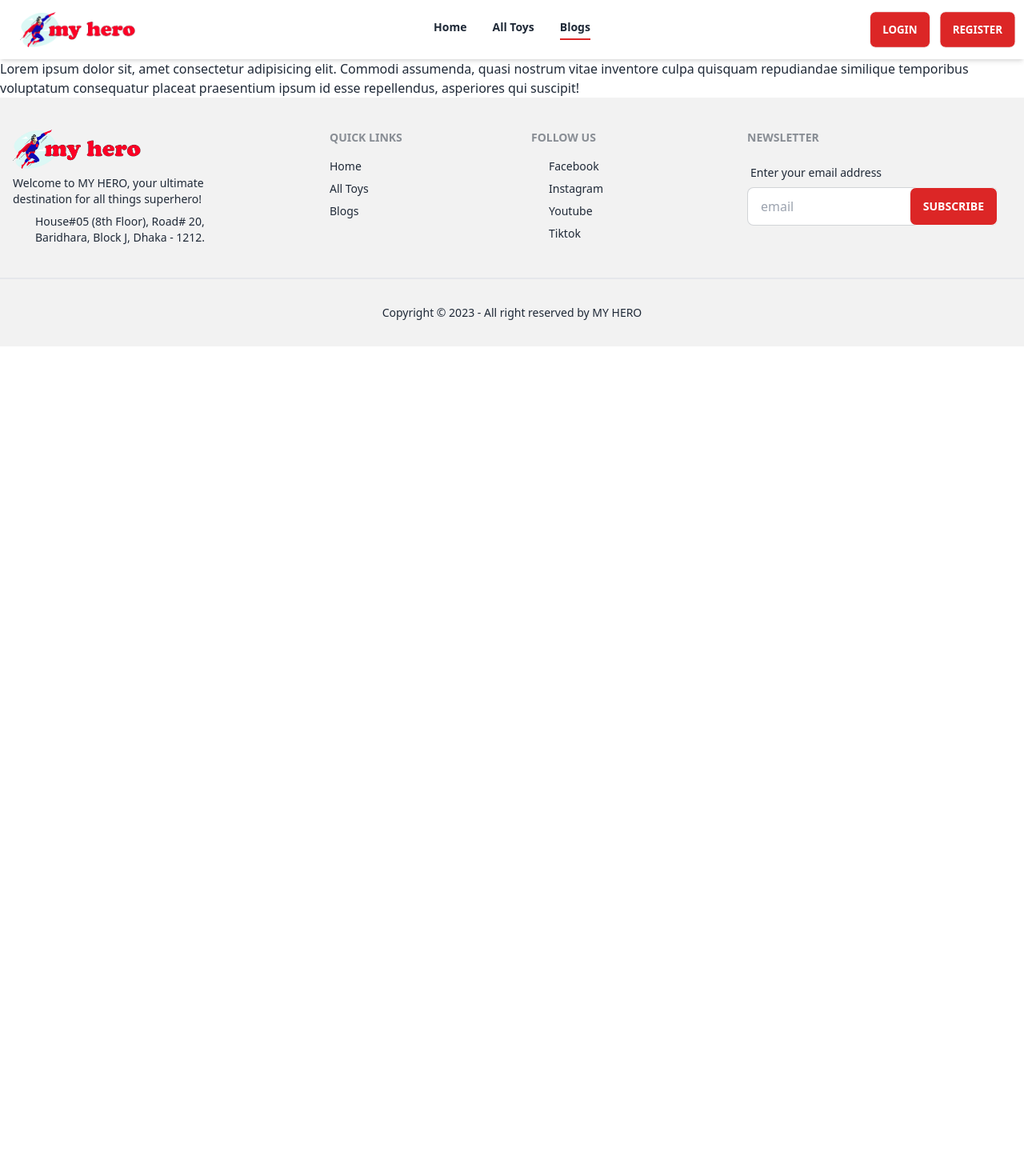
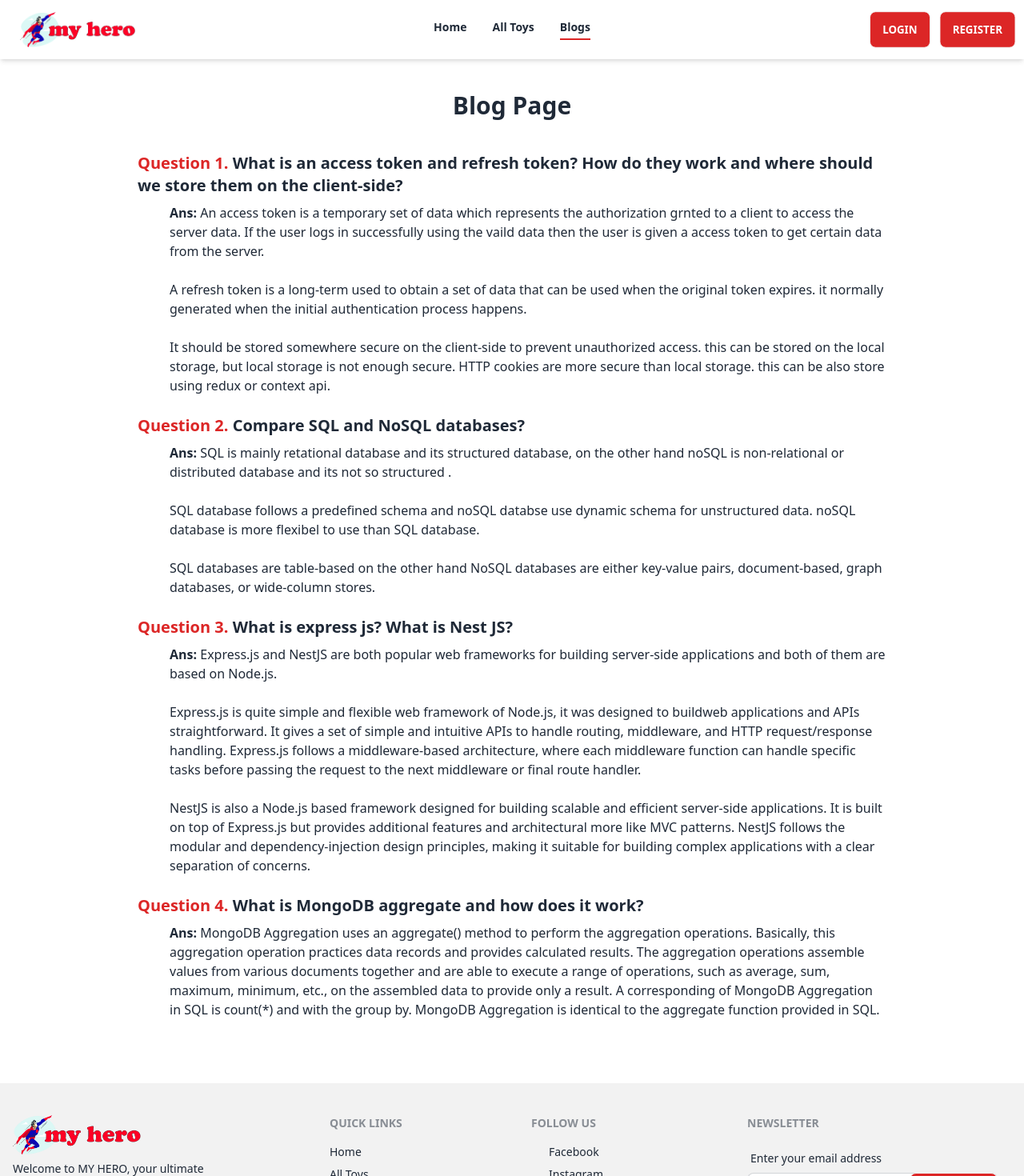
Before and after one commit to MDMahidul/my-hero-toy-store-client, a React (Vite) app: page /blogs in a window 1280 px wide. Shown: the top 1470 px of the page at 80% size. Before the commit the page ends 800 px from the top, so only its background shows below. Built offline with nearby package versions, Linux system fonts and the light colour scheme; no server answers; some icons are missing.

Commit message:
added aos animation to multiple section

```diff
--- a/index.html
+++ b/index.html
@@ -5,6 +5,11 @@
     <link rel="icon" type="image/svg+xml" href="favico.ico" />
     <meta name="viewport" content="width=device-width, initial-scale=1.0" />
     <title>MY HERO</title>
+    <style>
+      #root{
+        overflow-x: hidden !important;
+      }
+    </style>
   </head>
   <body>
     <div id="root"></div>
--- a/package.json
+++ b/package.json
@@ -10,6 +10,7 @@
     "preview": "vite preview"
   },
   "dependencies": {
+    "aos": "^2.3.4",
     "daisyui": "^3.5.0",
     "firebase": "^10.1.0",
     "localforage": "^1.10.0",
--- a/src/main.jsx
+++ b/src/main.jsx
@@ -4,6 +4,7 @@ import './index.css'
 import { RouterProvider } from 'react-router-dom'
 import router from './routes/Routes.jsx'
 import AuthProvider from './Provider/AuthProvider'
+import "aos/dist/aos.css";
 
 ReactDOM.createRoot(document.getElementById("root")).render(
   <React.StrictMode>
--- a/src/pages/Blogs/Blogs.jsx
+++ b/src/pages/Blogs/Blogs.jsx
@@ -2,9 +2,103 @@ import React from 'react';
 
 const Blogs = () => {
     return (
-        <div className='container mx-auto '>
-            Lorem ipsum dolor sit, amet consectetur adipisicing elit. Commodi assumenda, quasi nostrum vitae inventore culpa quisquam repudiandae similique temporibus voluptatum consequatur placeat praesentium ipsum id esse repellendus, asperiores qui suscipit!
+      <div className="container mx-auto px-4 mb-20">
+        <h1 className="text-3xl font-bold text-center my-10">Blog Page</h1>
+        <div className="lg:w-3/4 mx-auto">
+          <div className="mb-6">
+            <p className="text-xl font-semibold mb-2">
+              <span className="text-red-600"> Question 1.</span> What is an
+              access token and refresh token? How do they work and where should
+              we store them on the client-side?
+            </p>
+            <p className="ml-10">
+              <span className="font-semibold">Ans:</span> An access token is a
+              temporary set of data which represents the authorization grnted to
+              a client to access the server data. If the user logs in
+              successfully using the vaild data then the user is given a access
+              token to get certain data from the server.
+              <br />
+              <br /> A refresh token is a long-term used to obtain a set of data
+              that can be used when the original token expires. it normally
+              generated when the initial authentication process happens.
+              <br />
+              <br />
+              It should be stored somewhere secure on the client-side to prevent
+              unauthorized access. this can be stored on the local storage, but
+              local storage is not enough secure. HTTP cookies are more secure
+              than local storage. this can be also store using redux or context
+              api.
+            </p>
+          </div>
+          <div className="mb-6">
+            <p className="text-xl font-semibold mb-2">
+              <span className="text-red-600"> Question 2.</span> Compare SQL and
+              NoSQL databases?
+            </p>
+            <p className="ml-10">
+              <span className="font-semibold">Ans: </span>SQL is mainly
+              retational database and its structured database, on the other hand
+              noSQL is non-relational or distributed database and its not so
+              structured .<br />
+              <br />
+              SQL database follows a predefined schema and noSQL databse use
+              dynamic schema for unstructured data. noSQL database is more
+              flexibel to use than SQL database.
+              <br />
+              <br />
+              SQL databases are table-based on the other hand NoSQL databases
+              are either key-value pairs, document-based, graph databases, or
+              wide-column stores.<br></br>
+            </p>
+          </div>
+          <div className="mb-6">
+            <p className="text-xl font-semibold mb-2">
+              <span className="text-red-600"> Question 3.</span> What is express
+              js? What is Nest JS?
+            </p>
+            <p className="ml-10">
+              <span className="font-semibold">Ans: </span>Express.js and NestJS
+              are both popular web frameworks for building server-side
+              applications and both of them are based on Node.js.
+              <br />
+              <br />
+              Express.js is quite simple and flexible web framework of Node.js,
+              it was designed to buildweb applications and APIs straightforward.
+              It gives a set of simple and intuitive APIs to handle routing,
+              middleware, and HTTP request/response handling. Express.js follows
+              a middleware-based architecture, where each middleware function
+              can handle specific tasks before passing the request to the next
+              middleware or final route handler.
+              <br />
+              <br />
+              NestJS is also a Node.js based framework designed for building
+              scalable and efficient server-side applications. It is built on
+              top of Express.js but provides additional features and
+              architectural more like MVC patterns. NestJS follows the modular
+              and dependency-injection design principles, making it suitable for
+              building complex applications with a clear separation of concerns.
+            </p>
+          </div>
+          <div className="mb-6">
+            <p className="text-xl font-semibold mb-2">
+              <span className="text-red-600"> Question 4.</span> What is MongoDB
+              aggregate and how does it work?
+            </p>
+            <p className="ml-10">
+              <span className="font-semibold">Ans: </span>MongoDB Aggregation
+              uses an aggregate() method to perform the aggregation operations.
+              Basically, this aggregation operation practices data records and
+              provides calculated results. The aggregation operations assemble
+              values from various documents together and are able to execute a
+              range of operations, such as average, sum, maximum, minimum, etc.,
+              on the assembled data to provide only a result. A corresponding of
+              MongoDB Aggregation in SQL is count(*) and with the group by.
+              MongoDB Aggregation is identical to the aggregate function
+              provided in SQL.
+            </p>
+          </div>
         </div>
+      </div>
     );
 };
 
--- a/src/pages/Home/Banner/Banner.jsx
+++ b/src/pages/Home/Banner/Banner.jsx
@@ -1,15 +1,19 @@
-import React from 'react';
+import React, { useEffect } from 'react';
 import bannerimg from '../../../assets/img/header.png'
+import AOS from "aos";
 
 const Banner = () => {
+   useEffect(() => {
+     AOS.init();
+   }, []);
     return (
       <div className="hero bg-base-100 min-h-screen  container mx-auto mt-2 px-6 lg:px-10">
-        <div className="hero-content flex-col-reverse lg:flex-row-reverse">
+        <div className="hero-content flex-col-reverse lg:flex-row-reverse" data-aos='fade-right'>
           <img
             src="https://www.superherotoystore.com/cdn/shop/files/Untitleddesign_855af409-f28b-4948-a860-870fad9b8f71_1600x.jpg?v=1685709560"
-            className="lg:w-2/5 rounded-lg "
+            className="lg:w-2/5 rounded-lg " data-aos="slide-left"
           />
-          <div className="lg:text-left text-center">
+          <div className="lg:text-left text-center"  data-aos="slide-right">
             <div>
               <img
                 className="w-80 mt-[-10px] lg:mx-0 mx-auto"
--- a/src/pages/Home/HotDeals/HotDeals.jsx
+++ b/src/pages/Home/HotDeals/HotDeals.jsx
@@ -1,16 +1,25 @@
-import React from 'react';
+import React, { useEffect } from 'react';
 import { FaFire } from 'react-icons/fa6';
+import AOS from "aos";
 
 const HotDeals = () => {
+  useEffect(()=>{
+     AOS.init({
+       easing: "ease-in-sine",
+       duration: 1000,
+       anchorPlacement: "top-bottom",
+       once: true,
+     });
+  },[])
     return (
       <div className="container mx-auto bg-base-100 shadow-md rounded-md pb-5 my-20">
-        <div className='flex justify-center items-center'>
+        <div className="flex justify-center items-center">
           <h2 className="text-4xl font-bold text-red-600 text-center mb-5 mr-3 lg:pb-5">
             New Collections
           </h2>
-          <FaFire className='text-yellow-500 text-3xl mb-3'></FaFire>
+          <FaFire className="text-yellow-500 text-3xl mb-3"></FaFire>
         </div>
-        <div className="carousel w-full">
+        <div className="carousel w-full" data-aos="zoom-in">
           <div
             id="slide1"
             className="carousel-item relative justify-center w-full"
--- a/src/pages/Home/PhotoGallery/PhotoGallery.jsx
+++ b/src/pages/Home/PhotoGallery/PhotoGallery.jsx
@@ -2,11 +2,11 @@ import React from 'react';
 
 const PhotoGallery = () => {
     return (
-      <div className="container bg-base-100 mx-auto px-4 my-5 ">
+      <div className="container bg-base-100 mx-auto px-4 mt-5 mb-5">
         <h2 className="text-4xl font-bold text-red-600 text-center my-10 lg:pb-5">
           Heros Gallery
         </h2>
-        <div className="-m-1 lg:flex lg:flex-wrap  md:-m-2">
+        <div className="-m-1 lg:flex lg:flex-wrap  md:-m-2  lg:mb-24">
           <div className="flex lg:w-1/2 flex-wrap">
             <div className="lg:w-1/2 p-1 md:p-2 ">
               <img
--- a/src/pages/Home/ShopInfo/ShopInfo.jsx
+++ b/src/pages/Home/ShopInfo/ShopInfo.jsx
@@ -1,8 +1,19 @@
-import React from 'react';
+import React, { useEffect } from 'react';
+import AOS from "aos";
 
 const ShopInfo = () => {
+
+   useEffect(() => {
+      AOS.init({
+        easing: "ease-in-sine",
+        duration: 1000,
+        anchorPlacement: "top-bottom",
+        once: true,
+      });
+   }, []);
+
     return (
-      <div className="grid grid-cols-1 lg:grid-cols-3 rounded-lg px-12 py-24 bg-gradient-to-r from-rose-500 to-yellow-500 mb-20 mt-10 container mx-auto gap-6 ">
+      <div className="grid grid-cols-1 lg:grid-cols-3 rounded-lg px-12 py-24 bg-gradient-to-r from-rose-500 to-yellow-500 mb-20 mt-10 container mx-auto gap-6 " data-aos="zoom-in">
         <div className="flex items-center gap-4">
           <div>
             <svg
--- a/src/pages/Home/Tabs/TabSection.jsx
+++ b/src/pages/Home/Tabs/TabSection.jsx
@@ -23,6 +23,9 @@ const TabSection = () => {
   };
   return (
     <div className="container mx-auto text-center my-20 px-4 ">
+      <h2 className="text-4xl font-bold text-red-600 text-center mb-5 lg:pb-5 ">
+        Heros By Category
+      </h2>
       <Tabs onSelect={(index) => setActiveTabIndex(index)}>
         <TabList className="flex justify-center space-x-4 border-b-2">
           <Tab onClick={() => handleTabClick("dc")}>
```
Also changed, not shown: 1 other file (tests, documents, lock files or other folders).
